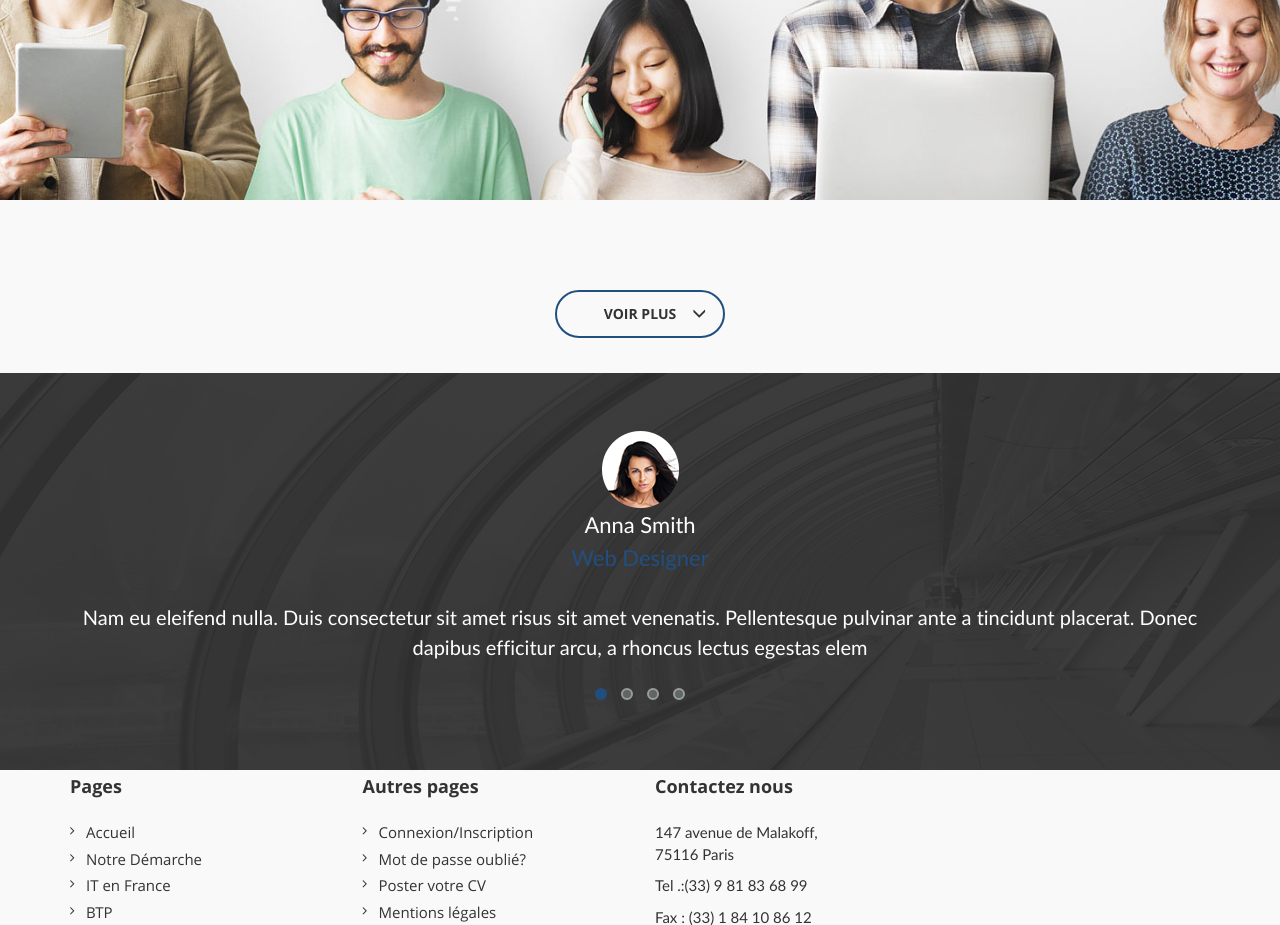
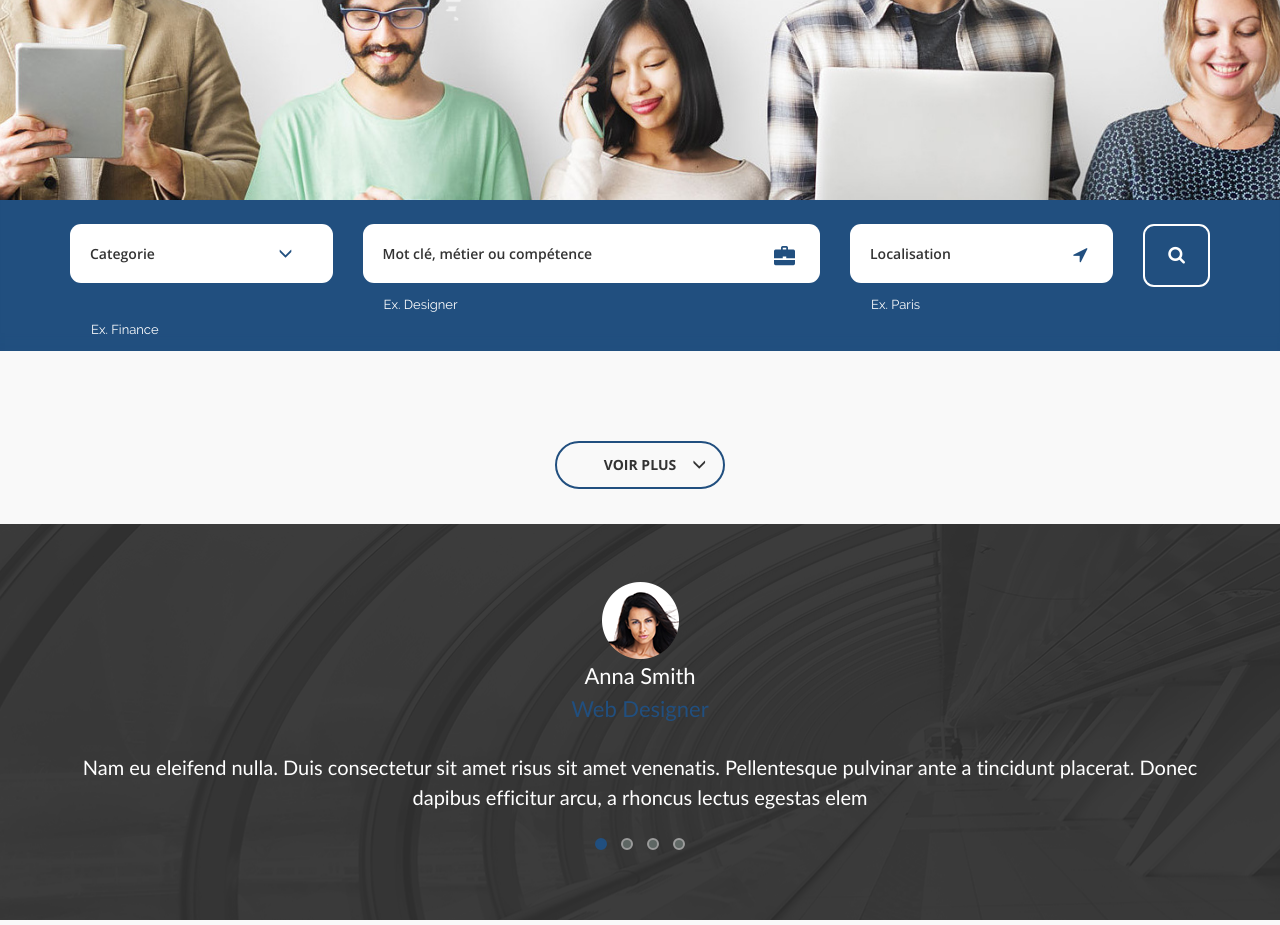
Before and after one commit to steveFopossi/plateforme_cv, a PHP site: page / in a window 1280 px wide. Shown: the part 468-1393 px from the top of the page. Run offline with PHP 8.4, Linux system fonts and the light colour scheme; data that the repository does not hold is empty; some libraries are stand-ins or nearby versions.

Commit message:
Ajout d'une barre de recherche inactive sur la page d'accueil

```diff
--- a/www/vues/accueil/v_accueil.php
+++ b/www/vues/accueil/v_accueil.php
@@ -51,6 +51,64 @@
                     </div>
 
                  </div>
+
+                  <div class="jobs_filters">
+                      <div class="container">
+                          <form class="" action="http://deximlabs.com/dexjobs/light/index.html">
+                              <!--col-lg-3 filter_width -->
+                              <div class="col-lg-3 col-md-3 col-sm-6 col-xs-12 filter_width bgicon">
+                                  <div class="form-group">
+                                      <div class="dropdown">
+                                          <button class="filters_feilds btn btn-default dropdown-toggle" type="button" id="dropdownMenu1" data-toggle="dropdown" aria-haspopup="true" aria-expanded="true">
+                                              Categorie
+                                              <span class="glyphicon glyphicon-menu-down"></span>
+                                          </button>
+
+                                          <div class="dropdown-menu "  aria-labelledby="dropdownMenu1">
+                                              <ul class="tiny_scrolling" id="style-3">
+                                                  <li><a href="#">Web Developer</a></li>
+                                                  <li><a href="#">Graphic designer</a></li>
+                                                  <li><a href="#">Developer</a></li>
+                                                  <li><a href="#">UX Designer</a></li>
+                                                  <li><a href="#">Web Developer</a></li>
+                                                  <li><a href="#">Graphic designer</a></li>
+                                                  <li><a href="#">Developer</a></li>
+                                                  <li><a href="#">UX Designer</a></li>
+                                              </ul>
+                                          </div>
+                                      </div>
+                                  </div>
+                                  <span>Ex. Finance</span>
+                              </div>
+                              <!--col-lg-3 filter_width -->
+
+                              <!-- col-lg-5 filter_width -->
+                              <div class="col-lg-5 col-md-4 col-sm-6 col-xs-12 filter_width bgicon">
+                                  <div class="form-group">
+                                      <input type="text" class="form-control" placeholder="Mot clé, métier ou compétence">
+                                      <span class="glyphicon glyphicon-briefcase" aria-hidden="true"></span>
+                                  </div>
+                                  <span>Ex. Designer</span>
+                              </div>
+                              <!-- col-lg-5 filter_width -->
+
+                              <div class="col-lg-3 col-md-3 col-sm-6 col-xs-12 filter_width bgicon location">
+                                  <div class="form-group">
+                                      <input type="text" class="form-control" placeholder="Localisation">
+                                      <span class="glyphicon fa fa-location-arrow" aria-hidden="true"></span>
+                                  </div>
+                                  <span>Ex. Paris</span>
+                              </div>
+                              <div class="col-lg-1 col-md-2 col-sm-6 col-xs-12 filter_width bgicon submit">
+                                  <div class="form-group">
+                                      <input type="submit" class="customsubmit" name="submit" value="Search"/>
+                                      <span class="glyphicon fa fa-search" aria-hidden="true"></span>
+                                  </div>
+                              </div>
+                          </form>
+                      </div>
+
+                  </div>
 
                 <?php
                     if(isset($_SESSION['role']))
```
